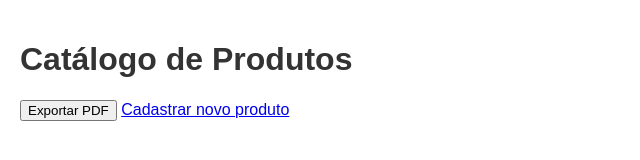
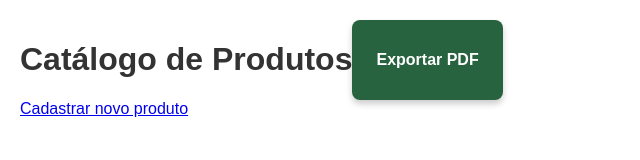
Before and after one commit to egidiomts/oficina27, a plain HTML site: page frontend/index.html in a window 1280 px wide. Shown: the whole page, without its empty margins (0-640 px from the left). Drawn offline with Linux system fonts and the light colour scheme; no server answers.

Commit message:
atualiza css

```diff
--- a/frontend/index.html
+++ b/frontend/index.html
@@ -1,12 +1,13 @@
 <!DOCTYPE html>
 <html lang="pt-BR">
   <head>
-    <meta charset="UTF-8">
+    <meta charset="UTF-8" />
     <title>Catálogo de Produtos</title>
-    <link rel="stylesheet" href="style.css">
+    <link rel="stylesheet" href="style.css" />
   </head>
+
   <body>
-    <div style="display: flex; gap: 10;"></div>
+    <div style="display: flex; gap: 10">
       <h1>Catálogo de Produtos</h1>
       <button>Exportar PDF</button>
     </div>
--- a/frontend/style.css
+++ b/frontend/style.css
@@ -10,3 +10,27 @@ h1 {
   padding: 10px;
   margin: 10px 0;
 }
+
+button {
+  background-color: #27633f; /* cor principal do seu projeto */
+  color: #fff;
+  border: none;
+  padding: 12px 24px;
+  font-size: 16px;
+  font-weight: bold;
+  border-radius: 8px;
+  cursor: pointer;
+  transition: all 0.3s ease;
+  box-shadow: 0 4px 6px rgba(0, 0, 0, 0.2);
+}
+
+button:hover {
+  background-color: #1e4d32; /* tom mais escuro no hover */
+  transform: translateY(-2px);
+  box-shadow: 0 6px 10px rgba(0, 0, 0, 0.25);
+}
+
+button:active {
+  transform: translateY(0);
+  box-shadow: 0 3px 5px rgba(0, 0, 0, 0.2);
+}
```
Lines whose indentation alone changed are shown as unchanged.
